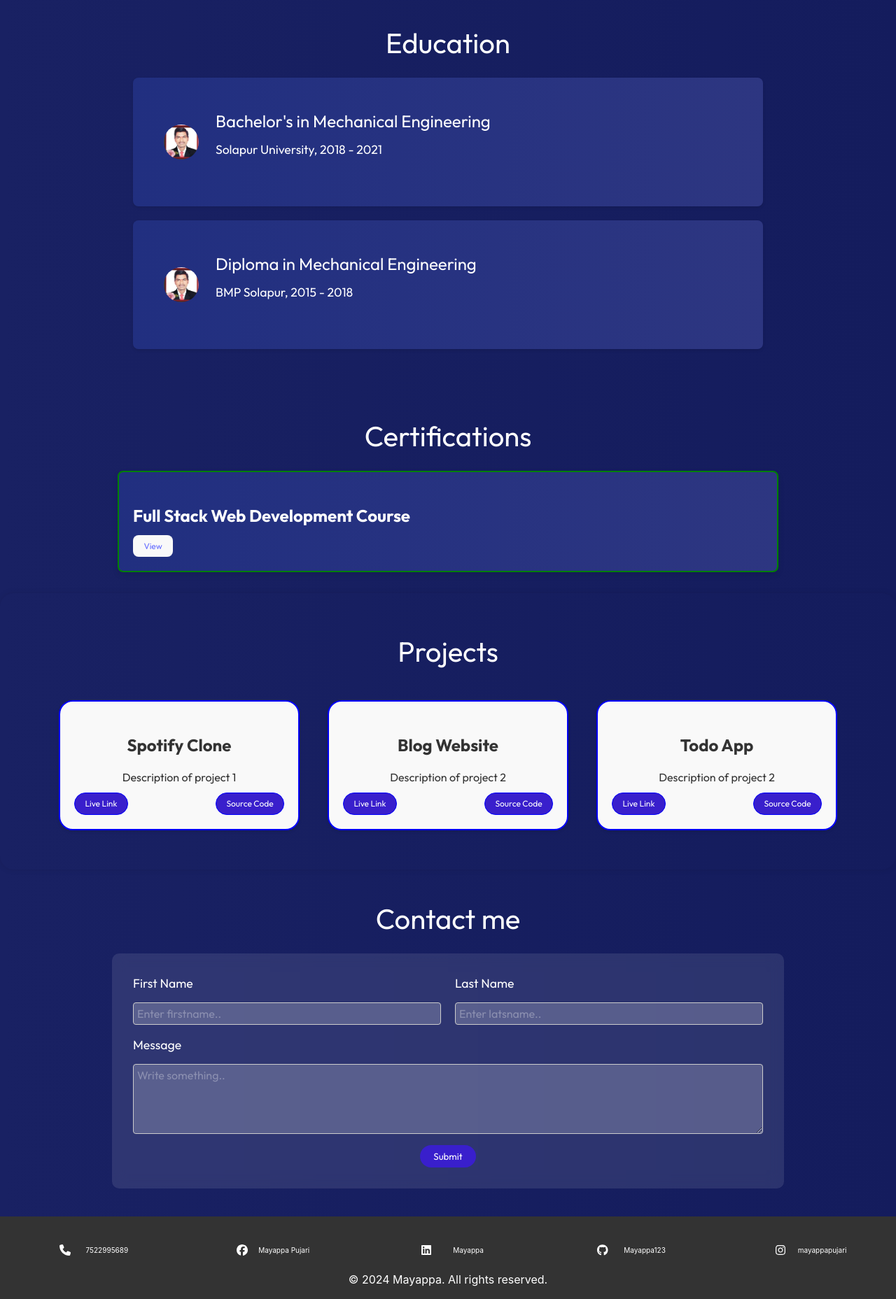
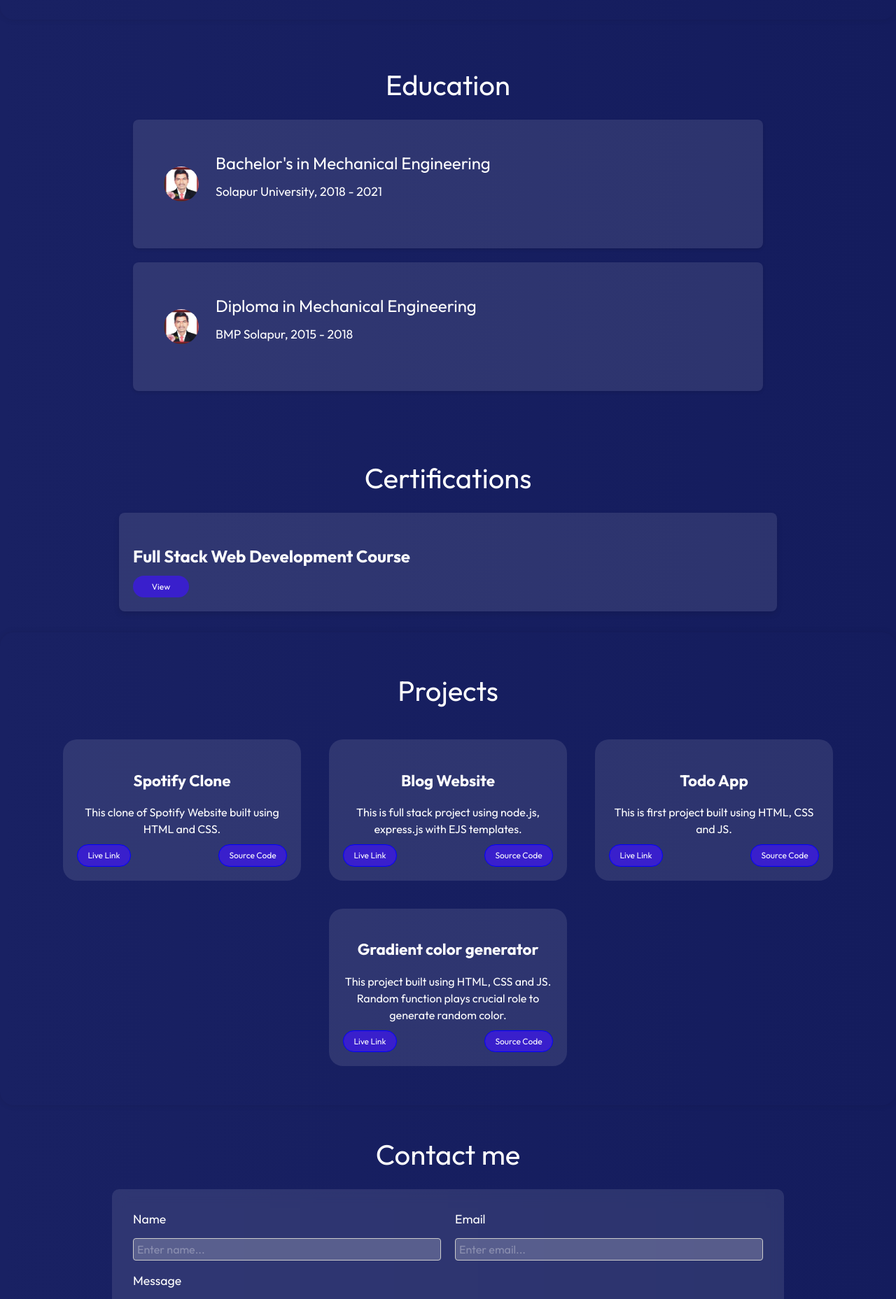
Before and after one commit to Mayappa123/Portfolio, a React (Vite) app: page / in a window 1280 px wide. Shown: the part 776-2633 px from the top of the page at 70% size. Built offline with nearby package versions, Linux system fonts and the light colour scheme.

Commit message:
added some styling

```diff
--- a/package.json
+++ b/package.json
@@ -10,10 +10,14 @@
     "preview": "vite preview"
   },
   "dependencies": {
+    "@emotion/react": "^11.11.4",
+    "@emotion/styled": "^11.11.5",
     "@fortawesome/fontawesome-svg-core": "^6.5.2",
     "@fortawesome/free-brands-svg-icons": "^6.5.2",
     "@fortawesome/free-solid-svg-icons": "^6.5.2",
     "@fortawesome/react-fontawesome": "^0.2.2",
+    "@mui/icons-material": "^5.15.19",
+    "@mui/material": "^5.15.19",
     "react": "^18.2.0",
     "react-dom": "^18.2.0"
   },
--- a/src/components/Certifications.jsx
+++ b/src/components/Certifications.jsx
@@ -10,7 +10,7 @@ const Certifications = () => {
       <div className="certifications-list">
         <div className="certification">
           <h3>Full Stack Web Development Course</h3>
-          <button>
+          <button className="viewBtn">
             <a
               href="https://drive.google.com/file/d/119EJqNxr83FFy-ILk-w3o3aLANSsS4Ir/view?usp=drive_link"
               target="_blank"
--- a/src/components/Contact.jsx
+++ b/src/components/Contact.jsx
@@ -10,22 +10,22 @@ const Contact = () => {
       <form action="">
         <div className="nameEmail">
           <div className="form-group one">
-            <label htmlFor="fname">First Name</label>
+            <label htmlFor="name">Name</label>
             <input
               type="text"
-              id="fname"
-              name="firstname"
-              placeholder="Enter firstname.."
+              id="name"
+              name="name"
+              placeholder="Enter name..."
               required
             />
           </div>
           <div className="form-group two">
-            <label htmlFor="lname">Last Name</label>
+            <label htmlFor="email">Email</label>
             <input
-              type="text"
-              id="lname"
-              name="lastname"
-              placeholder="Enter latsname.."
+              type="email"
+              id="email"
+              name="email"
+              placeholder="Enter email..."
               required
             />
           </div>
@@ -36,7 +36,7 @@ const Contact = () => {
           <textarea
             id="subject"
             name="subject"
-            placeholder="Write something.."
+            placeholder="Write something..."
             style={{ height: "100px" }}
             required
           ></textarea>
--- a/src/components/Footer.jsx
+++ b/src/components/Footer.jsx
@@ -1,14 +1,9 @@
-// src/components/Footer.jsx
-
 import React from "react";
-import { FontAwesomeIcon } from "@fortawesome/react-fontawesome";
-import { faPhone } from "@fortawesome/free-solid-svg-icons";
-import {
-  faFacebook,
-  faLinkedin,
-  faGithub,
-  faInstagram,
-} from "@fortawesome/free-brands-svg-icons";
+import CallIcon from "@mui/icons-material/Call";
+import FacebookIcon from "@mui/icons-material/Facebook";
+import LinkedInIcon from "@mui/icons-material/LinkedIn";
+import InstagramIcon from "@mui/icons-material/Instagram";
+import GitHubIcon from "@mui/icons-material/GitHub";
 import "../styles/Footer.css";
 
 const Footer = () => {
@@ -17,7 +12,7 @@ const Footer = () => {
       <div className="social-icons">
         <div className="icon">
           <a href="tel:+1234567890" className="phone">
-            <FontAwesomeIcon icon={faPhone} />
+            <CallIcon style={{ color: "#4CAF50" }} />
           </a>
           <span>7522995689</span>
         </div>
@@ -28,7 +23,7 @@ const Footer = () => {
             rel="noopener noreferrer"
             className="facebook"
           >
-            <FontAwesomeIcon icon={faFacebook} />
+            <FacebookIcon style={{ color: "#1877F2" }} />
           </a>
           <span>Mayappa Pujari</span>
         </div>
@@ -39,7 +34,7 @@ const Footer = () => {
             rel="noopener noreferrer"
             className="linkedin"
           >
-            <FontAwesomeIcon icon={faLinkedin} />
+            <LinkedInIcon style={{ color: "#0077B5" }} />
           </a>
           <span>Mayappa</span>
         </div>
@@ -50,7 +45,7 @@ const Footer = () => {
             rel="noopener noreferrer"
             className="github"
           >
-            <FontAwesomeIcon icon={faGithub} />
+            <GitHubIcon style={{ color: "#333" }} />
           </a>
           <span>Mayappa123</span>
         </div>
@@ -61,7 +56,7 @@ const Footer = () => {
             rel="noopener noreferrer"
             className="instagram"
           >
-            <FontAwesomeIcon icon={faInstagram} />
+            <InstagramIcon style={{ color: "#E1306C" }} />
           </a>
           <span>mayappapujari</span>
         </div>
--- a/src/components/Hero.jsx
+++ b/src/components/Hero.jsx
@@ -19,6 +19,19 @@ const Hero = () => {
             JavaScript, and frameworks such as React and Bootstrap, I bring a
             comprehensive approach to every project.
           </p>
+          <div className="btnGroup">
+            <button className="btn">
+              <a
+                href="./assets/Mayappa_Pujari_Updated_Resume.pdf"
+                target="_blank"
+              >
+                View Resume
+              </a>
+            </button>
+            <button className="btn">
+              <a href="">Contact me</a>
+            </button>
+          </div>
         </div>
         <div className="hero-image">
           <img src={MyImage} alt="Mayappa" />
--- a/src/components/Projects.jsx
+++ b/src/components/Projects.jsx
@@ -7,23 +7,29 @@ const Projects = () => {
   const projectList = [
     {
       name: "Spotify Clone",
-      description: "Description of project 1",
+      description: "This clone of Spotify Website built using HTML and CSS.",
       link: "#",
       code: "",
     },
     {
       name: "Blog Website",
-      description: "Description of project 2",
+      description:
+        "This is full stack project using node.js, express.js with EJS templates.",
       link: "#",
       code: "",
     },
     {
       name: "Todo App",
-      description: "Description of project 2",
+      description: "This is first project built using HTML, CSS and JS.",
       link: "#",
       code: "",
     },
-
+    {
+      name: "Gradient color generator",
+      description: "This project built using HTML, CSS and JS. Random function plays crucial role to generate random color.",
+      link: "#",
+      code: "",
+    },
   ];
 
   return (
--- a/src/styles/Certifications.css
+++ b/src/styles/Certifications.css
@@ -1,6 +1,7 @@
 /* src/styles/Certifications.css */
 
 .certifications {
+
   padding: 20px 20px;
   text-align: center;
   font-family: "Outfit", sans-serif;
@@ -21,14 +22,21 @@
 }
 
 .certification {
-  background: linear-gradient(90deg, rgb(33, 47, 128), rgb(45, 54, 129));
+  background: rgba(255, 255, 255, 0.1);
   box-shadow: 0 4px 8px rgba(0, 0, 0, 0.1);
-  border: 2px solid green;
   padding: 20px;
   border-radius: 8px;
   width: 100%;
   max-width: 900px;
   text-align: left;
+    transition: box-shadow 0.3s ease-in-out;
+
+}
+
+.certification:hover {
+    box-shadow: 0 0 10px rgba(97, 218, 251, 0.6);
+
+
 }
 
 .certification h3 {
@@ -52,3 +60,18 @@
     width: 100%;
   }
 }
+
+.viewBtn {
+  width: 80px;
+  background-color: #391fcc;
+  border-radius: 25px;
+}
+
+.viewBtn a {
+  color: white;
+}
+
+.viewBtn a:hover {
+  background-color: green;
+
+}
--- a/src/styles/Education.css
+++ b/src/styles/Education.css
@@ -27,7 +27,7 @@
 .education-item {
   display: flex;
   flex-direction: row;
-  background: linear-gradient(90deg, rgb(33, 47, 128), rgb(45, 54, 129));
+  background: rgba(255, 255, 255, 0.1);
   padding: 20px;
   color: white;
   margin-bottom: 20px;
--- a/src/styles/Footer.css
+++ b/src/styles/Footer.css
@@ -1,57 +1,58 @@
-/* src/styles/Footer.css */
-
 .footer {
   background-color: #333;
   padding: 20px 0;
   color: white;
   text-align: center;
   position: relative;
-  width: 100vw;
+  width: 100%;
 }
 
 .footer .social-icons {
   display: flex;
-  justify-content: space-around;
+  justify-content: center;
+  align-items: center;
+  flex-wrap: wrap;
   margin-bottom: 10px;
+  gap: 20px;
 }
 
-.footer .social-icons a {
+.footer .social-icons .icon {
+  display: flex;
+  flex-direction: column;
+  align-items: center;
   color: white;
   transition: color 0.3s ease, transform 0.3s ease;
-  width: 40px;
-  height: 40px;
+}
+
+.footer .social-icons .icon a {
+  color: inherit; /* Inherit color from the parent */
   display: flex;
   align-items: center;
   justify-content: center;
-}
-span {
-  font-size: 10px;
+  font-size: 2em;
 }
 
-.footer .social-icons a:hover {
-  color: #4a90e2;
-  transform: translateY(-3px);
+.footer .social-icons .icon span {
+  font-size: 0.8em;
+  margin-top: 5px;
 }
+
+.footer .social-icons .icon:hover {
+  transform: scale(1.1);
+}--------------------
 
 .footer p {
   margin: 0;
   font-size: 1em;
 }
 
-.icon {
-  width: 120px;
-  display: flex;
-  align-items: center;
-  justify-content: space-around;
-}
-
 @media (max-width: 600px) {
   .footer .social-icons {
-    flex-direction: row;
+    flex-direction: column;
     gap: 10px;
   }
 
-  .footer .social-icons a {
-    font-size: 1.2em;
+  .footer .social-icons .icon a {
+    font-size: 1.5em;
   }
 }
--- a/src/styles/Header.css
+++ b/src/styles/Header.css
@@ -27,7 +27,7 @@
 .header nav ul li a {
   color: #61dafb;
   text-decoration: none;
-  font-weight: bold;
+  font-weight: 400px;
   font-size: 18px;
 }
 
--- a/src/styles/Hero.css
+++ b/src/styles/Hero.css
@@ -6,9 +6,8 @@
   justify-content: center;
   height: 400px;
   font-family: "Outfit", sans-serif;
-  margin-top: 40px;
+  margin-top: 100px;
   padding: 20px 20px;
-  /* background-color: rgb(20, 33, 155); */
   border-radius: 20px;
 }
 
@@ -35,6 +34,16 @@
   font-size: 1.5em;
   color: white;
   margin-top: 10px;
+}
+
+.btnGroup {
+  width: 400px;
+  display: flex;
+  justify-content: space-around;
+}
+
+.btnGroup .btn {
+  color: #fff;
 }
 
 .hero-image {
--- a/src/styles/Projects.css
+++ b/src/styles/Projects.css
@@ -15,7 +15,7 @@
 
 .projects h2 {
   color: #fff;
-    font-weight: 400;
+  font-weight: 400;
 
   font-size: 2.5em;
   margin-bottom: 20px;
@@ -30,24 +30,26 @@
 }
 
 .projects li {
+  color: #fff;
   margin: 20px;
   padding: 20px;
-  background: #f9f9f9;
-  border: 1px solid #ddd;
-  border: 2px solid blue;
+  background: rgba(255, 255, 255, 0.1);
   border-radius: 20px;
   width: 300px;
-  box-shadow: 0 2px 4px rgba(0, 0, 0, 0.1);
+  transition: box-shadow 0.3s ease-in-out;
+}
+
+.projects li:hover {
+  box-shadow: 0 0 10px rgba(97, 218, 251, 0.6);
 }
 
 .projects h3 {
   margin-bottom: 10px;
-  font-size: 1.5em;
+  font-size: 1.4em;
 }
 
 li h3 {
   font-family: 400;
-
 }
 
 .projects p {
@@ -61,8 +63,9 @@ li h3 {
   font-weight: bold;
 }
 
-.projects a:hover {
-  color: #21a1f1;
+.btn:hover {
+  color: #fff;
+  background-color: green;
 }
 
 .link {
```
Also changed, not shown: 2 other files (tests, documents, lock files or other folders).
